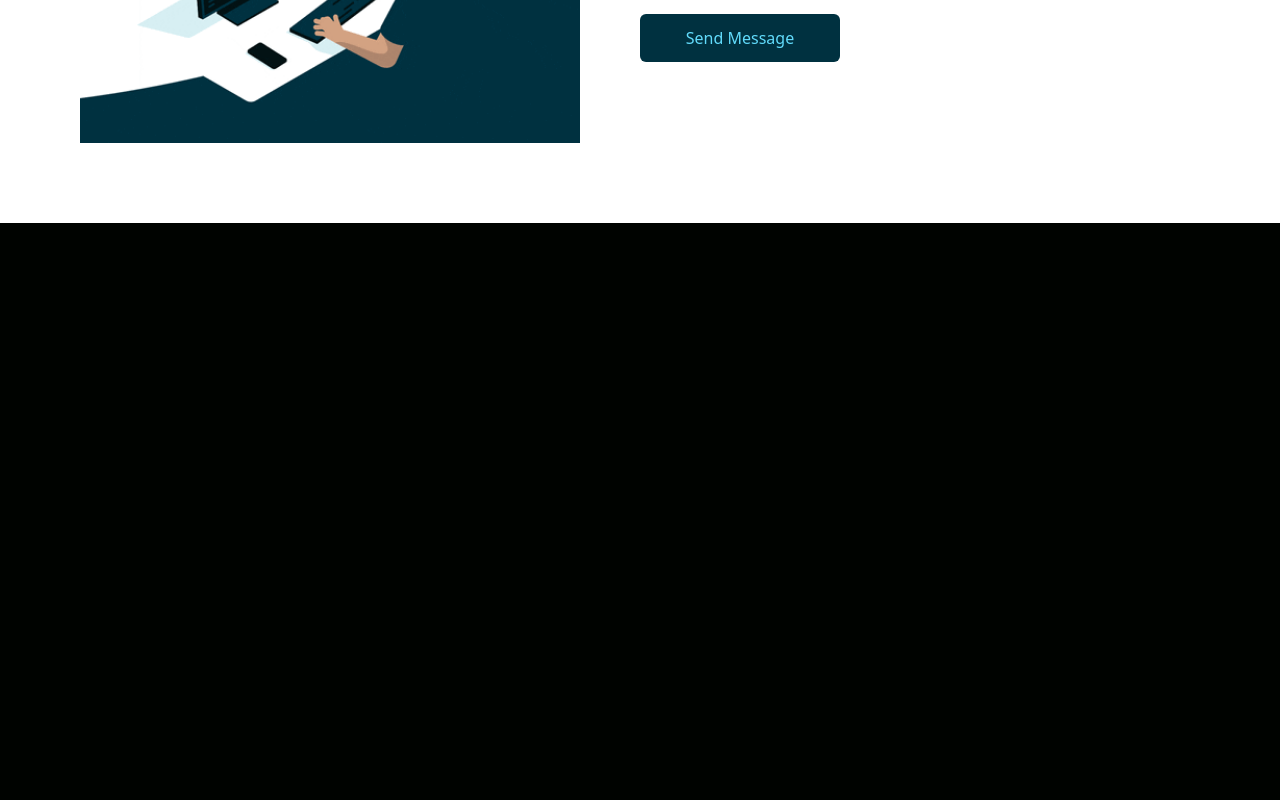
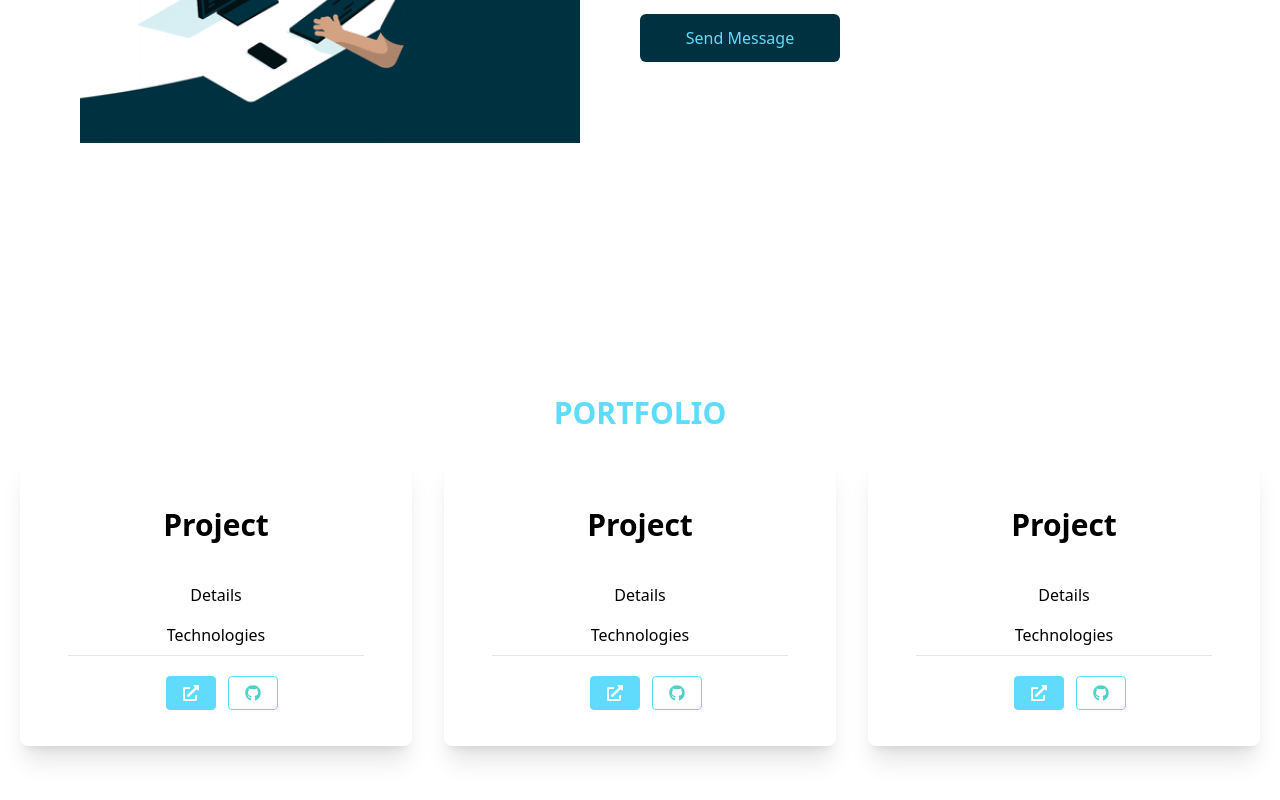
Before and after one commit to asrafaliii/portfolio, a React (Create React App) app: page / in a window 1280 px wide. Shown: the part 1112-1912 px from the top of the page. Before the commit the page ends 1335 px from the top, so only its background shows below. Built offline with nearby package versions, Linux system fonts and the light colour scheme.

Commit message:
create a project card

```diff
--- a/src/App.js
+++ b/src/App.js
@@ -2,6 +2,7 @@ import React from "react";
 import About from "./components/About";
 import Hero from "./components/Hero";
 import Navbar from "./components/Navbar";
+import Portfolio from "./components/Portfolio";
 
 function App() {
   return (
@@ -9,6 +10,7 @@ function App() {
       <Navbar />
       <Hero />
       <About />
+      <Portfolio />
     </div>
   );
 }
--- /dev/null
+++ b/src/components/Portfolio.js
@@ -0,0 +1,62 @@
+import React from "react";
+import { FaGithub } from "react-icons/fa";
+import { FaExternalLinkAlt } from "react-icons/fa";
+
+const Portfolio = () => {
+  return (
+    <div className="w-full py-[10rem] px-4 bg-white">
+      <p className="text-[#61dbfb] text-center py-3 font-bold md:text-3xl sm:text-4xl ">
+        PORTFOLIO
+      </p>
+      <div className="max-w-[1240px] mx-auto grid md:grid-cols-3 gap-8">
+        <div className="w-full shadow-xl flex flex-col p-4 my-4 rounded-lg hover:scale-105 duration-300">
+          <h2 className="text-3xl font-bold text-center py-8">Project</h2>
+          <div className="text-center font-medium">
+            <p className="py-2 mx-8">Details</p>
+            <p className="py-2 border-b mx-8">Technologies</p>
+          </div>
+          <div className="flex justify-center items-center my-5">
+            <button class="bg-[#61dbfb] hover:bg-[#4FD1C5] text-white font-bold py-2 px-4 mx-3 border border-[#61dbfb] rounded">
+              <FaExternalLinkAlt />
+            </button>
+            <button class="hover:bg-[#61dbfb] text-[#4FD1C5] font-semibold hover:text-white py-2 px-4 border border-[#61dbfb] hover:border-transparent rounded">
+              <FaGithub />
+            </button>
+          </div>
+        </div>
+        <div className="w-full shadow-xl flex flex-col p-4 my-4 rounded-lg hover:scale-105 duration-300">
+          <h2 className="text-3xl font-bold text-center py-8">Project</h2>
+          <div className="text-center font-medium">
+            <p className="py-2 mx-8">Details</p>
+            <p className="py-2 border-b mx-8">Technologies</p>
+          </div>
+          <div className="flex justify-center items-center my-5">
+            <button class="bg-[#61dbfb] hover:bg-[#4FD1C5] text-white font-bold py-2 px-4 mx-3 border border-[#61dbfb] rounded">
+              <FaExternalLinkAlt />
+            </button>
+            <button class="hover:bg-[#61dbfb] text-[#4FD1C5] font-semibold hover:text-white py-2 px-4 border border-[#61dbfb] hover:border-transparent rounded">
+              <FaGithub />
+            </button>
+          </div>
+        </div>
+        <div className="w-full shadow-xl flex flex-col p-4 my-4 rounded-lg hover:scale-105 duration-300">
+          <h2 className="text-3xl font-bold text-center py-8">Project</h2>
+          <div className="text-center font-medium">
+            <p className="py-2 mx-8">Details</p>
+            <p className="py-2 border-b mx-8">Technologies</p>
+          </div>
+          <div className="flex justify-center items-center my-5">
+            <button class="bg-[#61dbfb] hover:bg-[#4FD1C5] text-white font-bold py-2 px-4 mx-3 border border-[#61dbfb] rounded">
+              <FaExternalLinkAlt />
+            </button>
+            <button class="hover:bg-[#61dbfb] text-[#4FD1C5] font-semibold hover:text-white py-2 px-4 border border-[#61dbfb] hover:border-transparent rounded">
+              <FaGithub />
+            </button>
+          </div>
+        </div>
+      </div>
+    </div>
+  );
+};
+
+export default Portfolio;
```
